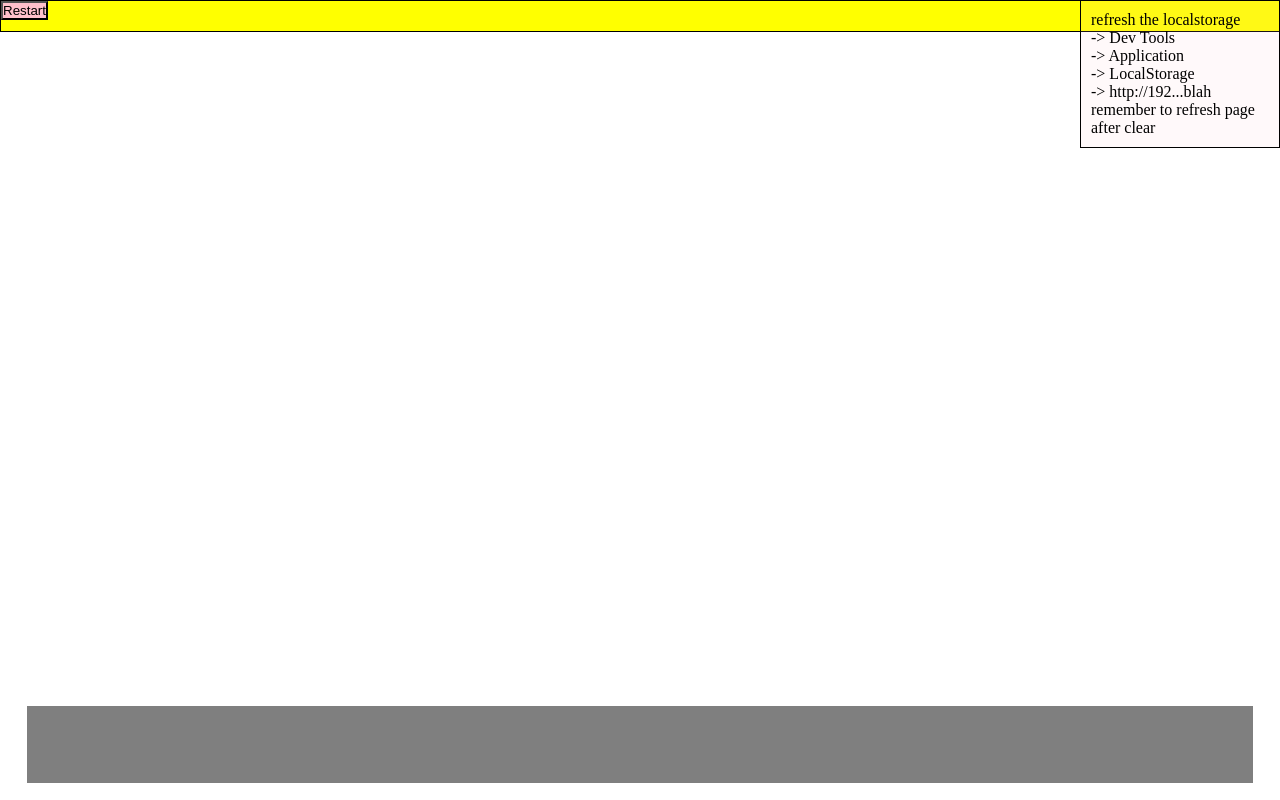
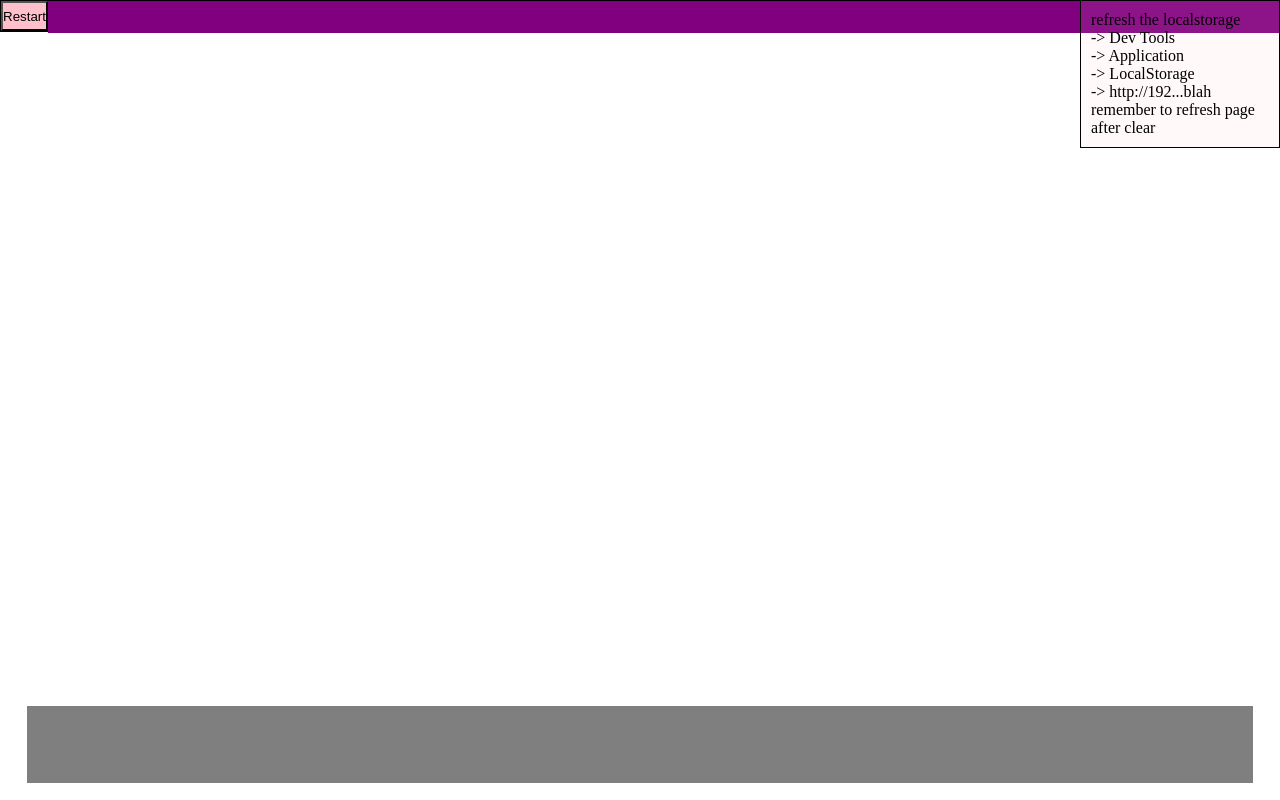
Before and after one commit to Yasmin-A95/Only_Shadows, a website: page src/index.html in a window 1280 px wide. Drawn offline with Linux system fonts and the light colour scheme.

Commit message:
object icon times two adds to toolbar and css sits them next to one another

```diff
--- a/src/scenes/checkpoint-0/cube-room.js
+++ b/src/scenes/checkpoint-0/cube-room.js
@@ -3,7 +3,7 @@ import { updateText } from '../../dom/text-update';
 import { getInteractionManager } from '../../init';
 import { changeCheckpoint } from '../scene-manager';
 import { artRoom1Factory } from '../checkpoint-1/art-room1';
-import { addImageToInventory, addNoteToInventory, addObjectToInventory, isImageInInventory, isNoteInInventory, isObjectInInventory } from '../../state-management/inventory-state';
+import { addToInventoryDisplay, addImageToInventory, addNoteToInventory, addObjectToInventory, isImageInInventory, isNoteInInventory, isObjectInInventory } from '../../state-management/inventory-state';
 import { checkTimeLine } from '../../state-management/timeline-state';
 export function cubeRoomFactory() {
     const scene = new THREE.Scene();
@@ -24,6 +24,7 @@ export function cubeRoomFactory() {
             if (!isObjectInInventory("cube dimensh obj")) {
             addObjectToInventory("cube dimensh obj", "none");
             updateText("oh nice a cube dimensh obj, ill have that thanks");
+            addToInventoryDisplay('object');
             } else if (isObjectInInventory) {
                 updateText("I already have this item");
             };
--- a/src/scenes/checkpoint-1/art-room1.js
+++ b/src/scenes/checkpoint-1/art-room1.js
@@ -33,6 +33,7 @@ export function artRoom1Factory() {
             if (!isObjectInInventory("heater, rip")) {
             addObjectToInventory("heater, rip", 'none')
             updateText("nice, a warm heater");
+            addToInventoryDisplay('object');
             } else if (isObjectInInventory) {
                 updateText("we've been through this already, get over the heater");
 
--- a/src/style.css
+++ b/src/style.css
@@ -25,14 +25,23 @@
 }
 
 #tool-bar {
-    background-color: yellow;
+    display: flex;
+    flex-direction: row;
+    flex-wrap: nowrap;
     position: fixed;
     right: 0;
     left: 0;
     border: 1px solid black;
     height: 2rem;
+    min-width: 100%
 }
 
+#inventory-display {
+    display: flex;
+    background-color: purple;
+    min-height: 2rem;
+    min-width: 100%
+}
 #restart-button {
     background-color: pink;
 }
```
